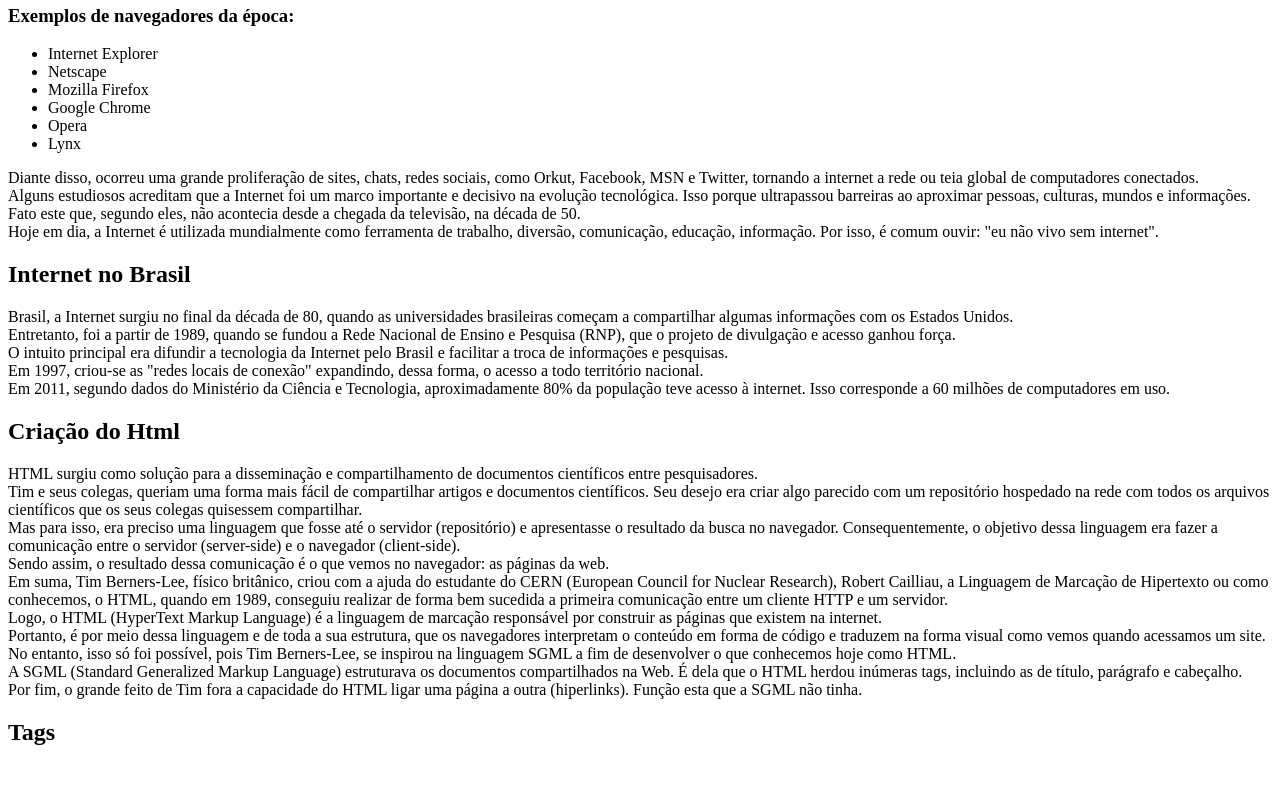
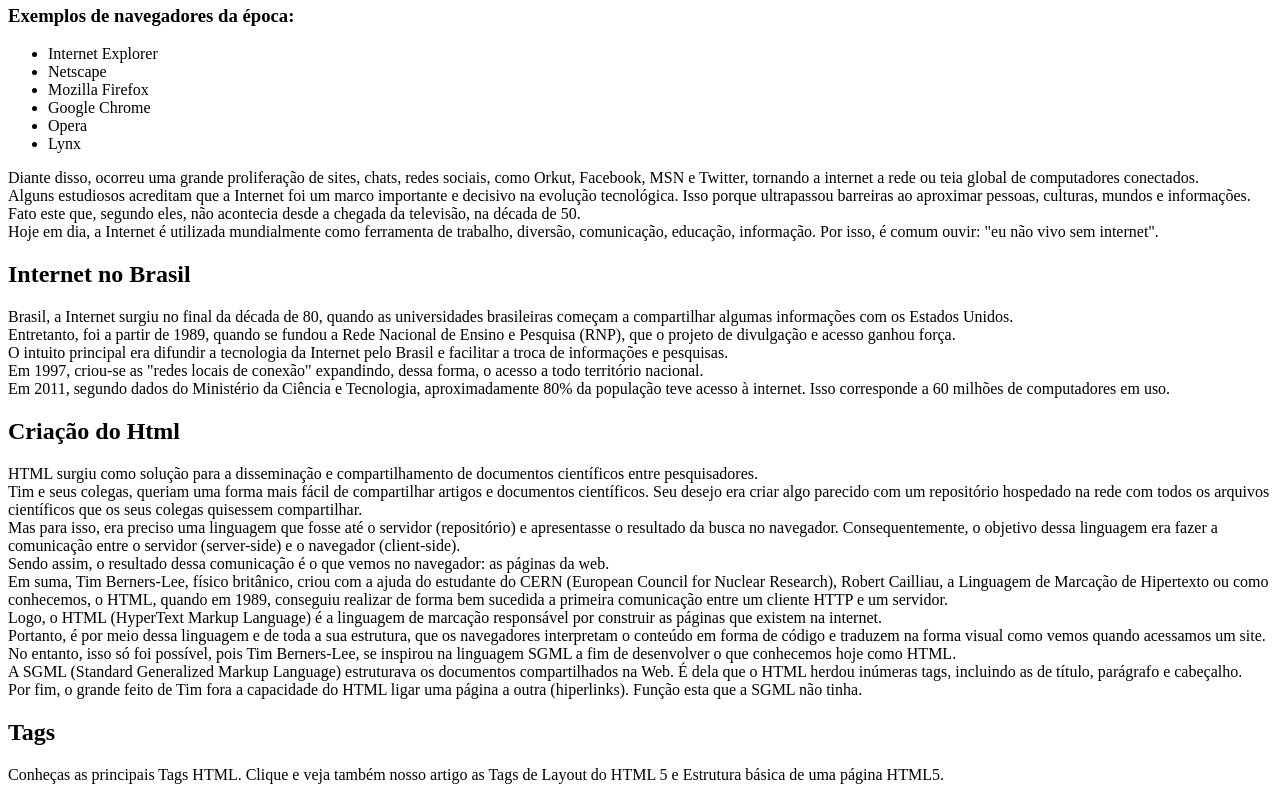
Before and after one commit to JoaoRomeroz/Desafios-dio, a plain HTML site: page index.html in a window 1280 px wide. Shown: the part 586-1386 px from the top of the page. Before the commit the page ends 1352 px from the top, so only its background shows below. Drawn offline with Linux system fonts and the light colour scheme.

Commit message:
continuação 2

```diff
--- a/index.html
+++ b/index.html
@@ -21,16 +21,20 @@
                 <li><a href="#">Referências</a></li>
             </ul>
             <h2>Sobre a internet</h2>
-            <p> A história da internet começa com o intuito de facilitar a troca de informações,o Departamento de Defesa
+            <p>
+                A história da internet começa com o intuito de facilitar a troca de informações,o Departamento de Defesa
                 dos Estados Unidos (ARPA - Advanced Research Projects Agency) criou um sistema de compartilhamento de
                 informações entre pessoas distantes geograficamente, a fim de facilitar as estratégias de guerra.<br />
                 Nesse momento, surge o protótipo da primeira rede de internet, a Arpanet (Advanced Research Projects
                 Agency Network).<br />
                 Assim, no dia 29 de outubro de 1969 foi estabelecida a primeira conexão entre a Universidade da
                 Califórnia e o Instituto de Pesquisa de Stanford. Foi um momento histórico, uma vez que o primeiro
-                e-mail foi enviado.</p>
+                e-mail foi enviado.
+            </p>
             <h2>Criação do www</h2>
-            <p>Já na década de 90, o cientista, físico e professor britânico Tim Berners-Lee desenvolveu um navegador ou
+            <p>
+                Já na década de 90, o cientista, físico e professor britânico Tim Berners-Lee desenvolveu um navegador
+                ou
                 browser, a World Wide Web (www), a Rede Mundial de Computadores a Internet.<br />
                 Sua criação é responsável por apresentar ao mundo o modo como utilizamos a internet atualmente.
                 Portanto, apesar de não ter sido o inventor da conexão entre computadores geograficamente distantes (a
@@ -39,7 +43,7 @@
                 popularizou pelo mundo.<br />
                 Essa popularização aconteceu com o surgimento de novos browsers ou navegadores e o aumento do número de
                 usuários, navegadores da internet.<br />
-               <h3>Exemplos de navegadores da época:</h3>
+            <h3>Exemplos de navegadores da época:</h3>
             <ul>
                 <li>Internet Explorer</li>
                 <li>Netscape</li>
@@ -58,7 +62,8 @@
             </p>
 
             <h2>Internet no Brasil</h2>
-            <p> Brasil, a Internet surgiu no final da década de 80, quando as universidades brasileiras começam a
+            <p>
+                Brasil, a Internet surgiu no final da década de 80, quando as universidades brasileiras começam a
                 compartilhar algumas informações com os Estados Unidos.<br />
                 Entretanto, foi a partir de 1989, quando se fundou a Rede Nacional de Ensino e Pesquisa (RNP), que o
                 projeto de divulgação e acesso ganhou força.<br />
@@ -70,7 +75,8 @@
                 acesso à internet. Isso corresponde a 60 milhões de computadores em uso.
             </p>
             <h2>Criação do Html</h2>
-            <p>HTML surgiu como solução para a disseminação e compartilhamento de documentos científicos entre
+            <p>
+                HTML surgiu como solução para a disseminação e compartilhamento de documentos científicos entre
                 pesquisadores.<br />
                 Tim e seus colegas, queriam uma forma mais fácil de compartilhar artigos e documentos científicos. Seu
                 desejo era criar algo parecido com um repositório hospedado na rede com todos os arquivos científicos
@@ -95,6 +101,10 @@
                 esta que a SGML não tinha.<br />
             </p>
             <h2>Tags</h2>
+            <p>
+                Conheças as principais Tags HTML. Clique e veja também nosso artigo as Tags de Layout do HTML 5 e
+                Estrutura básica de uma página HTML5.
+            </p>
 
 
 </body>
```
